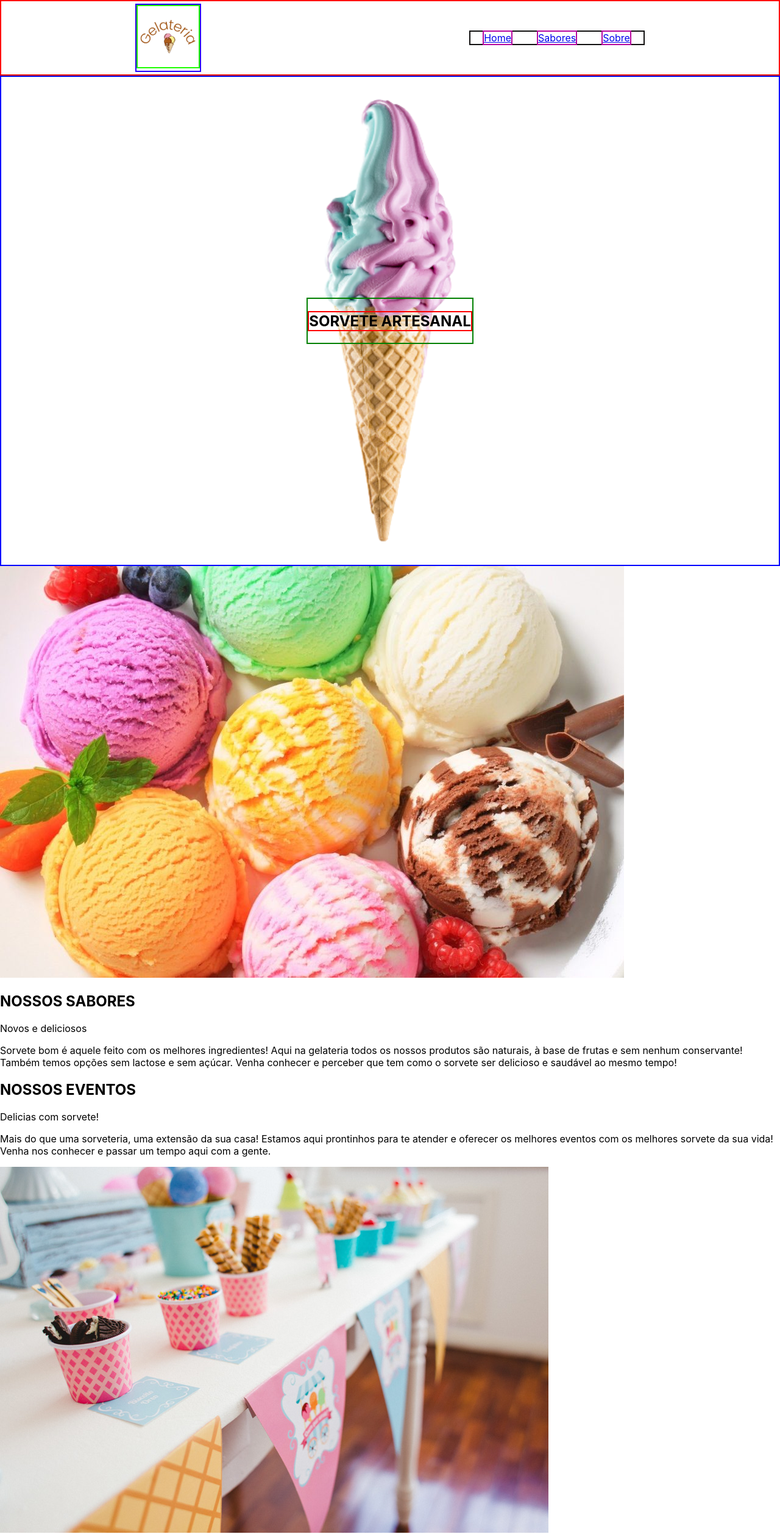
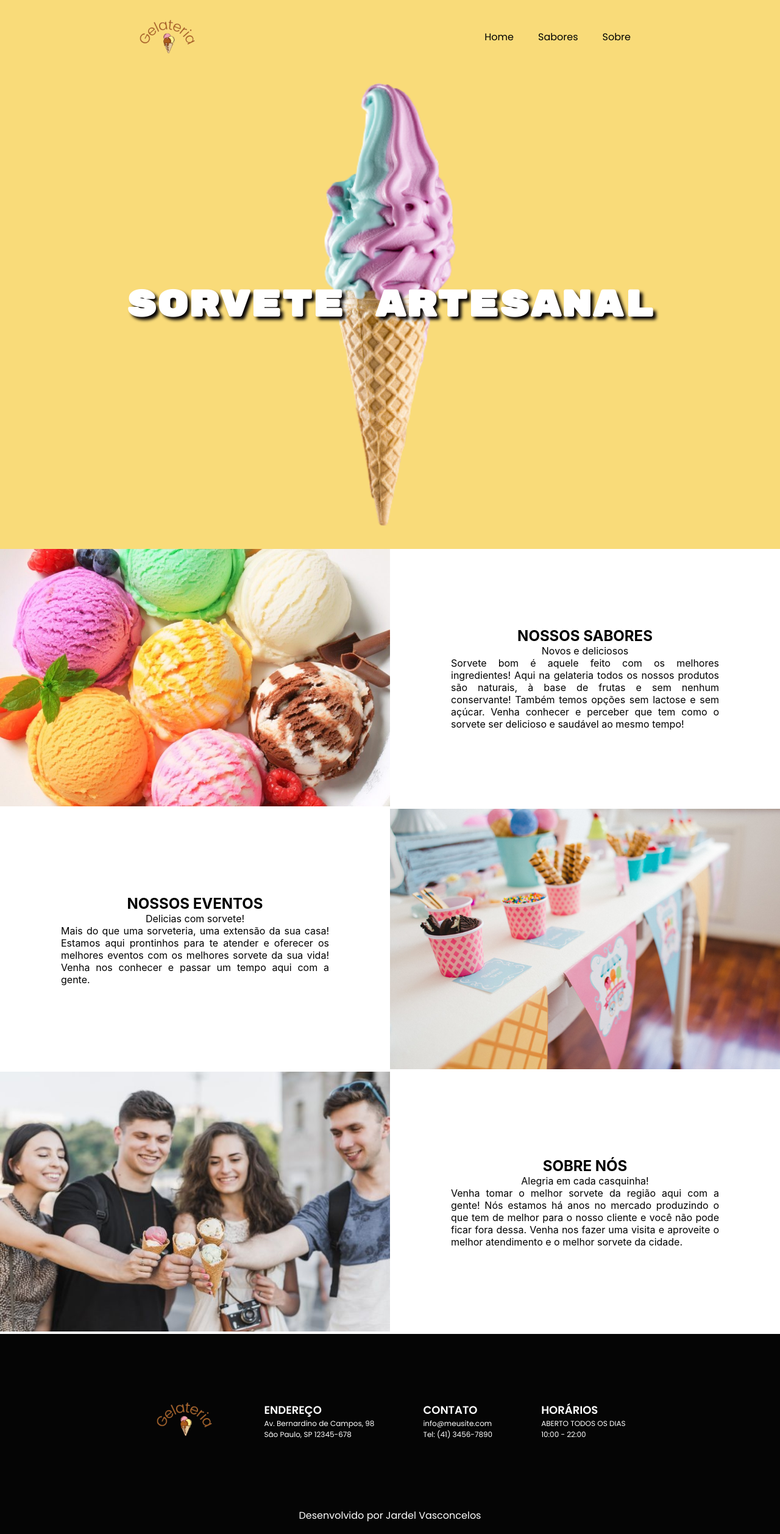
Before and after one commit to jardelvasconcelos/sorveteria, a React (Create React App) app: page / in a window 1280 px wide. Shown: the top 2515 px of the page at 61% size. Built offline with nearby package versions, Linux system fonts and the light colour scheme.

Commit message:
inicio do css pagina home

```diff
--- a/public/index.html
+++ b/public/index.html
@@ -1,15 +1,23 @@
 <!DOCTYPE html>
 <html lang="en">
+
 <head>
   <meta charset="utf-8" />
   <link rel="icon" href="%PUBLIC_URL%/favicon.ico" />
   <meta name="viewport" content="width=device-width, initial-scale=1" />
   <meta name="theme-color" content="#000000" />
-    <meta
-      name="description"
-      content="Web site created using create-react-app"
-    />
+  <meta name="description" content="Web site created using create-react-app" />
   <link rel="apple-touch-icon" href="%PUBLIC_URL%/logo192.png" />
+
+  <link rel="preconnect" href="https://fonts.googleapis.com">
+  <link rel="preconnect" href="https://fonts.gstatic.com" crossorigin>
+  <link href="https://fonts.googleapis.com/css2?family=Poppins:wght@400;600&display=swap" rel="stylesheet">
+
+
+  <link rel="preconnect" href="https://fonts.googleapis.com">
+  <link rel="preconnect" href="https://fonts.gstatic.com" crossorigin>
+  <link href="https://fonts.googleapis.com/css2?family=Rubik+Mono+One&display=swap" rel="stylesheet">
+
   <!--
       manifest.json provides metadata used when your web app is installed on a
       user's mobile device or desktop. See https://developers.google.com/web/fundamentals/web-app-manifest/
@@ -26,6 +34,7 @@
     -->
   <title>Sorveteria</title>
 </head>
+
 <body>
   <noscript>You need to enable JavaScript to run this app.</noscript>
   <div id="root"></div>
@@ -40,4 +49,5 @@
       To create a production bundle, use `npm run build` or `yarn build`.
     -->
 </body>
+
 </html>
--- a/src/App.css
+++ b/src/App.css
@@ -1,3 +1,10 @@
 * {
     box-sizing: border-box;
+  /*   font-family: 'Poppins', sans-serif; */
+    margin: 0;
+    padding: 0;
 }
+/* .limitar-secao{
+    max-width: 1034px;
+    margin: 0 auto;
+} */
--- /dev/null
+++ b/src/Componentes/Rodape/rodape.css
@@ -0,0 +1,30 @@
+.container-footer{
+    background-color: #050505;
+    height: 50vh;
+
+
+}
+.content-footer{
+    display: flex;
+    flex-direction: row;
+    justify-content: center;
+    align-items: center;
+    padding: 50px;
+}
+.item-footer{
+    margin: 40px;
+    color: white;
+    font-family:'Poppins', sans-serif;
+    font-size: 12px;
+
+}
+.descricao-footer{
+    text-align: center;
+    color: white;
+    font-family:'Poppins', sans-serif;
+    padding-bottom: 20px;
+}
+.img-footer{
+    height: 100px;
+    width: 100px;
+}
--- a/src/Componentes/Rodape/rodape.js
+++ b/src/Componentes/Rodape/rodape.js
@@ -1,26 +1,30 @@
+import './rodape.css';
+
 export default function Rodape() {
     return (
         <footer className="container-footer">
-            <div>
-                <img src="assets/logo.png" alt="logo" />
-                <div>
+            <div className='content-footer'>
+                <div className='item-footer'>
+                <img src="assets/logo.png" alt="logo" className='img-footer' />
+                </div>
+                <div className='item-footer'>
                     <h2>ENDEREÇO</h2>
                     <p>Av. Bernardino de Campos, 98</p>
                     <p>São Paulo, SP 12345-678</p>
                 </div>
-                <div>
+                <div className='item-footer'>
                     <h2>CONTATO</h2>
                     <p>info@meusite.com</p>
                     <p>Tel: (41) 3456-7890</p>
                 </div>
-                <div>
+                <div className='item-footer'>
                     <h2>HORÁRIOS</h2>
                     <p>ABERTO TODOS OS DIAS</p>
                     <p>10:00 - 22:00</p>
                 </div>
             </div>
-            <div>
-                <p>Sorveteria Orgulhosamente desenvolvida por Jardel Vasconcelos</p>
+            <div className='descricao-footer'>
+                <p>Desenvolvido por Jardel Vasconcelos</p>
             </div>
         </footer>
     )
--- a/src/Componentes/Topo/topo.css
+++ b/src/Componentes/Topo/topo.css
@@ -3,25 +3,30 @@
     flex-direction: row;
     justify-content: space-around;
     align-items: center;
-    border: 2px solid red;
+  /*   border: 2px solid red; */
     height: 15vh;
-  /*   background-color: rgb(197, 230, 10); */
+    position: fixed; top: 0; left: 0px; right: 0px;
+    width: 100%;
+    background-color: #f9db79;
 }
 .container-logo{
 
-    border: 2px solid rgb(38, 0, 255);
+    /* border: 2px solid rgb(38, 0, 255); */
+    height: 100px;
 }
 .img-logo{
     height: 100px;
     width: 100px;
-    border: 2px solid rgb(30, 255, 0);
+   /*  border: 2px solid rgb(30, 255, 0); */
 }
 .container-link{
-    border: 2px solid rgb(17, 16, 16);
-
+   /*  border: 2px solid rgb(17, 16, 16); */
+   /*  font-family: 'Poppins', sans-serif; */
 }
 .item-link{
-    border: 2px solid rgb(182, 6, 158);
-
+/*     border: 2px solid rgb(182, 6, 158); */
     margin: 20px;
+    color:black ;
+    text-decoration: none;
+    font-family:'Poppins', sans-serif;
 }
--- a/src/Componentes/Topo/topo.js
+++ b/src/Componentes/Topo/topo.js
@@ -1,11 +1,12 @@
 import { Link } from "react-router-dom";
 import './topo.css';
+import '../../App.css';
 
 export default function Topo() {
     return (
-        <header className="container-topo">
+        <header className="container-topo limitar-secao">
                 <div className="container-logo">
-                <img src="assets/logo.png" alt="logo"  className="img-logo"/>
+                    <img src="assets/logo.png" alt="logo" className="img-logo" />
                 </div>
                 <nav className="container-link">
                     <Link to='/' className="item-link">Home</Link>
--- a/src/Paginas/Home/home.css
+++ b/src/Paginas/Home/home.css
@@ -1,5 +1,5 @@
 .container-banner{
-    border: 2px solid blue;
+  /*   border: 2px solid blue; */
     display: flex;
     justify-content: center;
     align-items: center;
@@ -8,12 +8,43 @@
     background-size: contain;
     background-repeat: no-repeat;
     background-position: center;
+    margin-top: 100px;
+    background-color: #f9db79;
 }
 .content-banner{
-    border: 2px solid green;
+  /*   border: 2px solid green; */
 
 }
 .item-banner{
-    border: 2px solid red;
+   /*  border: 2px solid red; */
+ font-family: 'Rubik Mono One', sans-serif;
+ color: white;
+ text-shadow: 5px 5px 5px #080505;
+ font-size: 60px;
 
 }
+.container-sabores,.container-eventos,.container-sobre{
+  display: flex;
+  flex-direction: row;
+  justify-content: space-between;
+  align-items: center;
+}
+.img-sabores,.img-eventos,.img-sobre{
+  width: 50vw;
+}
+.descricao-sabores,.descricao-eventos,.descricao-sobre{
+  display: flex;
+  flex-direction: column;
+  justify-content: center;
+  align-items: center;
+  padding: 100px;
+  text-align: justify;
+}
+@media screen and (max-width: 768px){
+	.container-sabores,.container-eventos,.container-sobre{
+    display: flex;
+    flex-direction: column;
+    justify-content: space-between;
+    align-items: center;
+  }
+}
--- a/src/Paginas/Home/home.js
+++ b/src/Paginas/Home/home.js
@@ -14,30 +14,30 @@ export default function Home() {
                     </div>
                 </section>
                 <section className='container-sabores'>
-                    <div>
-                        <img src="assets/banner-sabores.jpg" alt="sabores" />
+                    <div className='item-sabores'>
+                        <img src="assets/banner-sabores.jpg" alt="sabores" className='img-sabores' />
                     </div>
-                    <div>
+                    <div className='descricao-sabores'>
                         <h2>NOSSOS SABORES</h2>
                         <span>Novos e deliciosos</span>
                         <p>Sorvete bom é aquele feito com os melhores ingredientes! Aqui na gelateria todos os nossos produtos são naturais, à base de frutas e sem nenhum conservante! Também temos opções sem lactose e sem açúcar. Venha conhecer e perceber que tem como o sorvete ser delicioso e saudável ao mesmo tempo!</p>
                     </div>
                 </section>
                 <section className='container-eventos'>
-                    <div>
+                    <div className='descricao-eventos'>
                         <h2>NOSSOS EVENTOS</h2>
                         <span>Delicias com sorvete!</span>
                         <p>Mais do que uma sorveteria, uma extensão da sua casa! Estamos aqui prontinhos para te atender e oferecer os melhores eventos com os melhores sorvete da sua vida! Venha nos conhecer e passar um tempo aqui com a gente.</p>
                     </div>
-                    <div>
-                        <img src="assets/eventos-image.jpg" alt="evento" />
+                    <div className='item-eventos'>
+                        <img src="assets/eventos-image.jpg" alt="evento" className='img-eventos'/>
                     </div>
                 </section>
                 <section className='container-sobre'>
-                    <div>
-                        <img src="assets/sobre-image.jpg" alt="sobre" />
+                    <div className='item-sobre'>
+                        <img src="assets/sobre-image.jpg" alt="sobre" className='img-sobre'/>
                     </div>
-                    <div>
+                    <div className='descricao-sobre'>
                         <h2>SOBRE NÓS</h2>
                         <span>Alegria em cada casquinha!</span>
                         <p>Venha tomar o melhor sorvete da região aqui com a gente! Nós estamos há anos no mercado produzindo o que tem de melhor para o 	nosso cliente e você não pode ficar fora dessa. Venha nos fazer uma visita e aproveite o melhor atendimento e o melhor sorvete da cidade.</p>
```
Also changed, not shown: src/Paginas/Sabores/sabores.css (added). Lines whose indentation alone changed are shown as unchanged.
